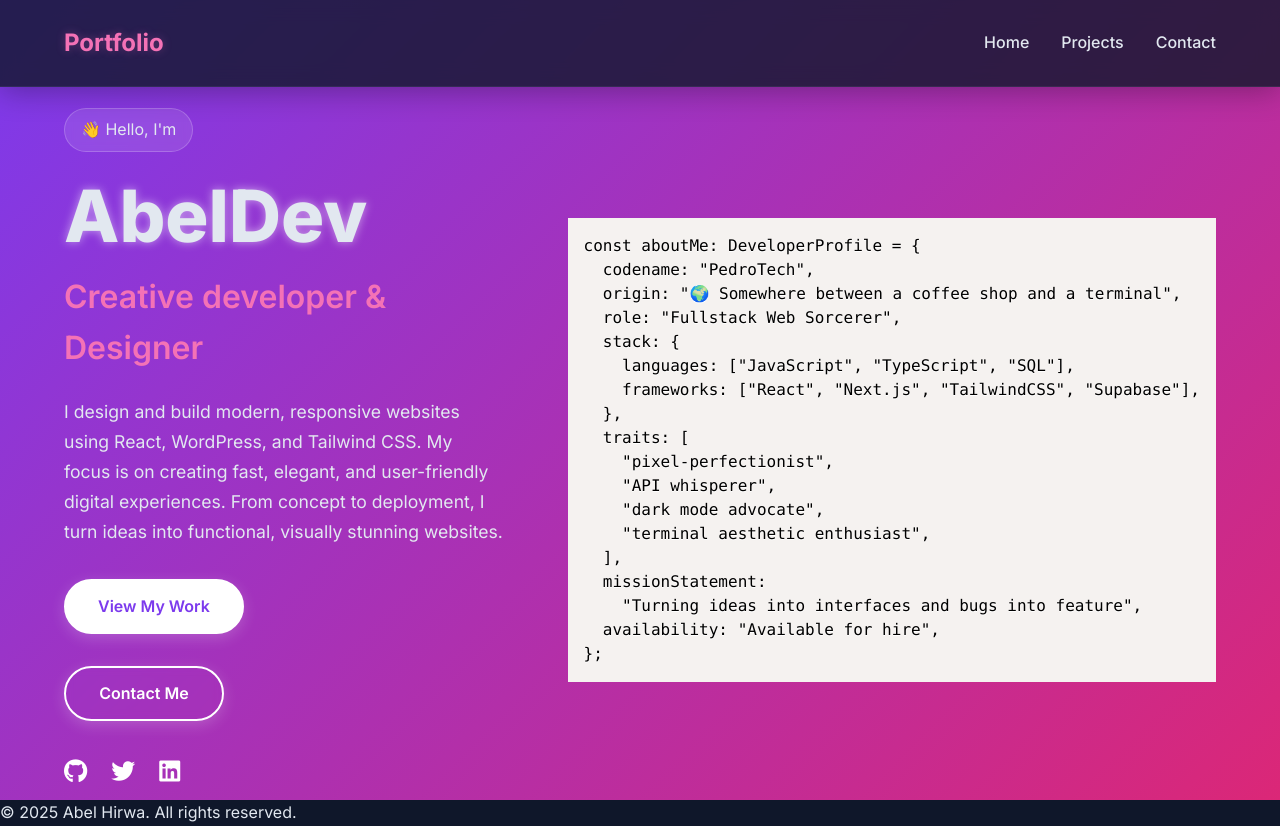
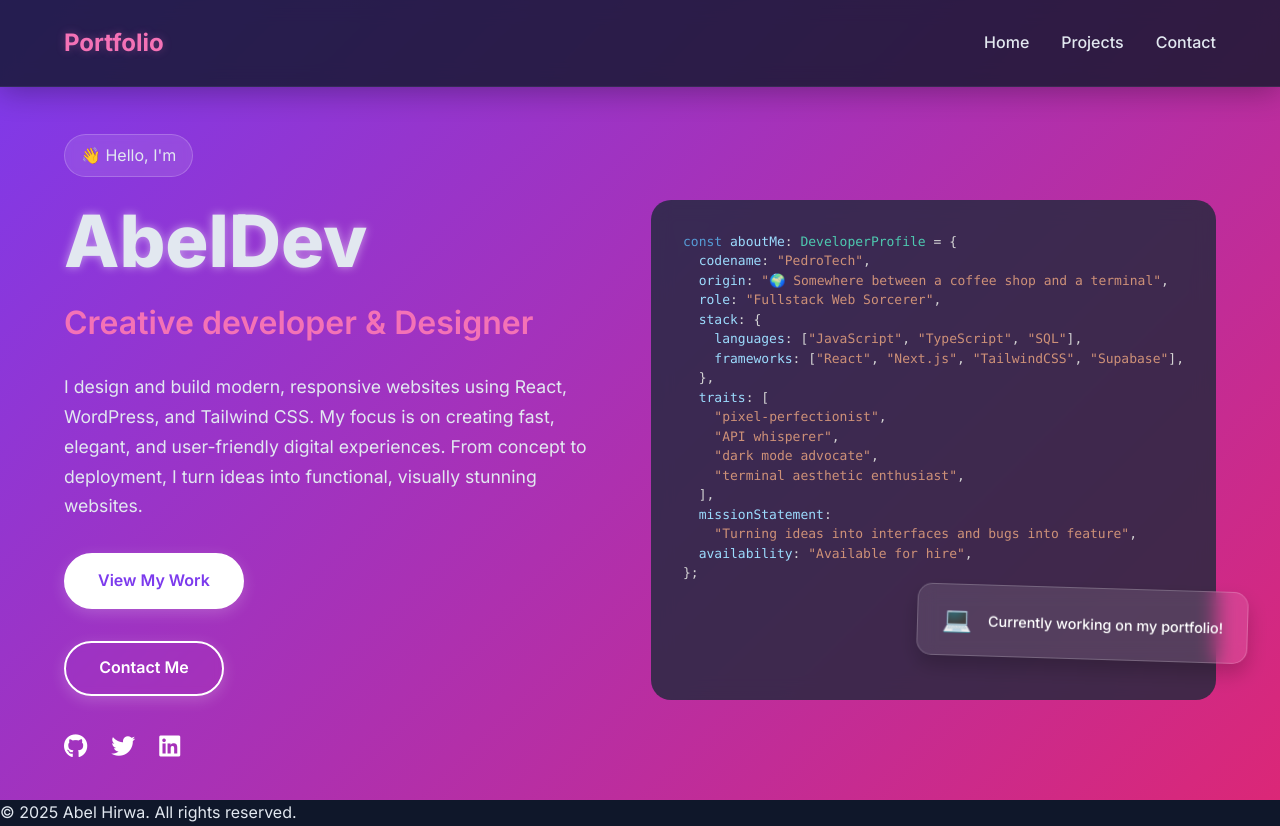
Before and after one commit to Hirwabel/my-portfolio, a React (Vite) app: page / in a window 1280 px wide. Built offline with nearby package versions, Linux system fonts and the light colour scheme.

Commit message:
made the code-display look better

```diff
--- a/src/App.css
+++ b/src/App.css
@@ -250,6 +250,45 @@ body{
   transition:0.3s ease;
 }
 
+.floating-card{
+  position:absolute;
+  bottom:2rem;
+  right:-2rem;
+  background:rgba(255, 255, 255, 0.1);
+  backdrop-filter: blur(10px);
+  padding:1rem 1.5rem;
+  border-radius:15px;
+  border:1px solid rgba(255, 255, 255, 0.2);
+  box-shadow:0 10px 20px rgba(0, 0, 0, 0.2);
+}
+
+.card-content{
+  display:flex;
+  align-items:center;
+  gap:1rem;
+}
+
+.card-text{
+  color:white;
+  font-size:0.9rem;
+  font-weight:500;
+}
+
+.card-icon{
+  font-size:1.5rem;
+
+}
+
+.hero-image-container{
+  flex:1;
+  position:relative;
+  max-width:600px;
+}
+
+.code-display{
+  width:100%;
+  height:500px;
+}
 
 /* Hero Media Queries */
 
@@ -274,3 +313,10 @@ body{
     justify-content:center;
   }
 }
+
+
+@media (max-width:768px){
+  .hero-image-container{
+    display:none;
+  }
+}
--- a/src/components/Hero.jsx
+++ b/src/components/Hero.jsx
@@ -1,5 +1,6 @@
-import {motion} from "framer-motion"
+import {motion, rgba} from "framer-motion"
 import { Prism as SyntaxHighlighter} from "react-syntax-highlighter"
+import { vscDarkPlus } from "react-syntax-highlighter/dist/esm/styles/prism";
 
 const fadeInUp = {
   initial: { opacity: 0, y: 20},
@@ -102,7 +103,20 @@ export const Hero = () => {
             transition={{duration: 0.8, delay: 0.4}}
           >
             <div className="code-display">
-              <SyntaxHighlighter>
+              <SyntaxHighlighter
+              language = "typescript"
+              style={vscDarkPlus}
+              customStyle={{
+                margin: "0",
+                padding:"2rem",
+                height:"100%",
+                borderRadius:"20px",
+                background:"rgba(30, 41, 59, 0.8)",
+                backdropFilter: "blur(10px)",
+                marginBottom:50,
+
+              }}
+              >
                 {`const aboutMe: DeveloperProfile = {
   codename: "PedroTech",
   origin: "🌍 Somewhere between a coffee shop and a terminal",
@@ -124,6 +138,17 @@ export const Hero = () => {
               </SyntaxHighlighter>
             </div>
 
+            <motion.div
+              className="floating-card"
+              animate={{y: [0, -10, 0], rotate: [0, 2, 0]}}
+              transition={{duration: 4, repeat: Infinity, ease: "easeInOut"}}
+            >
+              <div className="card-content">
+                <span className="card-icon">💻</span>
+                <span className="card-text">Currently working on my portfolio!</span>
+              </div>
+            </motion.div>
+
           </motion.div>
         </div>
       </motion.section>
```
